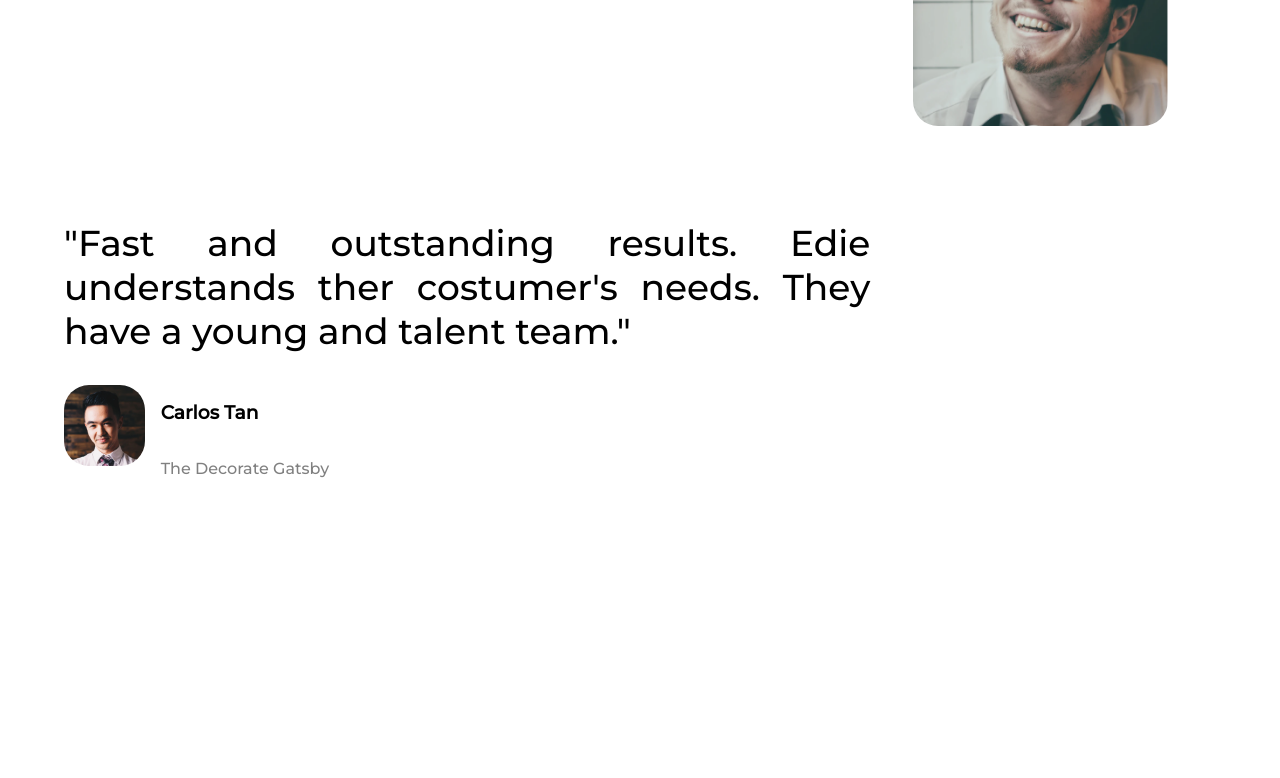
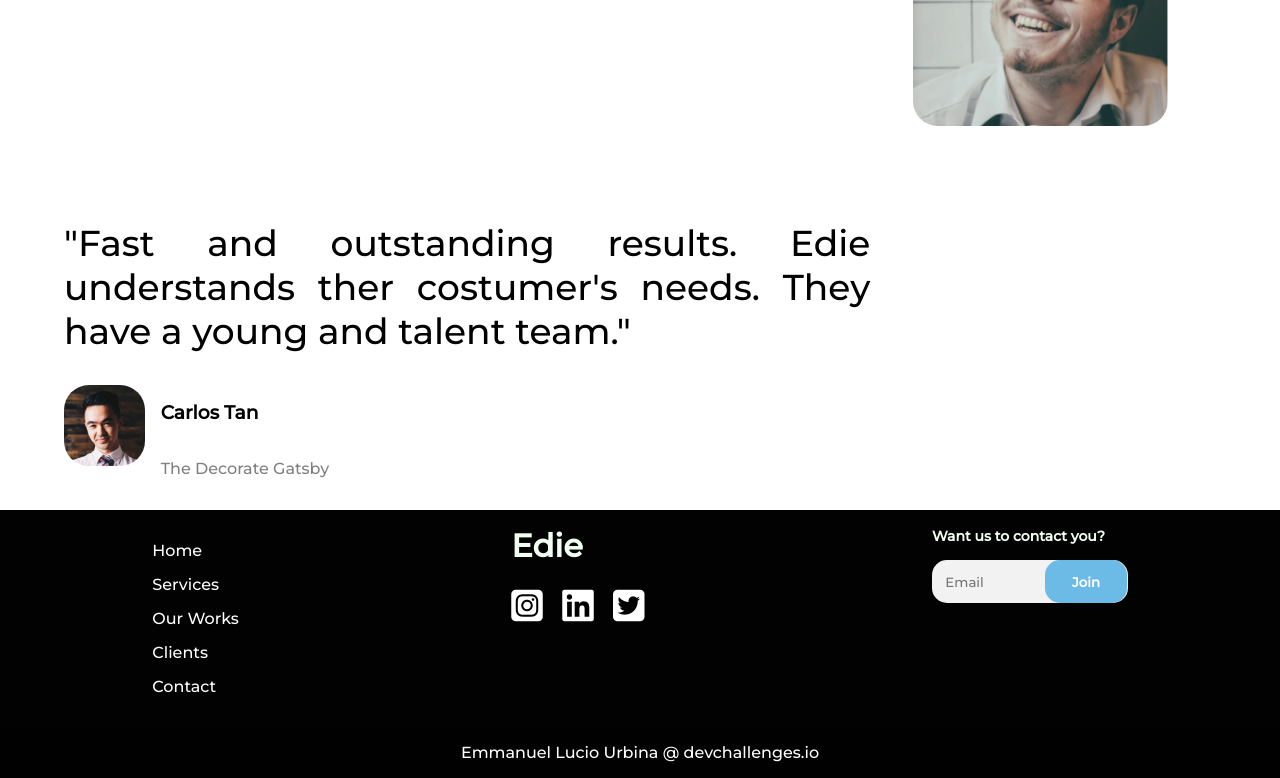
Before and after one commit to emmanuelurbina/eddie-homepage, a plain HTML site: page index.html in a window 1280 px wide. Shown: the part 3766-4544 px from the top of the page. Before the commit the page ends 4276 px from the top, so only its background shows below. Drawn offline with Linux system fonts and the light colour scheme.

Commit message:
+ footer - contact

```diff
--- a/index.html
+++ b/index.html
@@ -3,12 +3,16 @@
 
 <head>
     <meta charset="UTF-8">
+    <meta name="description" content="Responsive Template">
+    <meta name="keywords" content="HTML, CSS, Responsive">
+    <meta name="author" content="Emmanuel Lucio Urbina">
     <meta name="viewport" content="width=device-width, initial-scale=1.0">
     <title>Edie Home</title>
     <!-- Montserrato A. font -->
     <link href="https://fonts.googleapis.com/css2?family=Montserrat:wght@500&display=swap" rel="stylesheet">
     <!-- icons -->
     <link href="https://fonts.googleapis.com/icon?family=Material+Icons" rel="stylesheet">
+    <script src="https://kit.fontawesome.com/d448299394.js" crossorigin="anonymous"></script>
     <!-- styles-->
     <link rel="stylesheet" href="./public/css/main.css">
 </head>
@@ -39,7 +43,7 @@
                     <a href="#clients" onclick="responsive()">Clients</a>
                 </li>
                 <li class="item">
-                    <a href="#" onclick="responsive()">Contact</a>
+                    <a href="#contact" onclick="responsive()">Contact</a>
                 </li>
             </div>
 
@@ -228,18 +232,59 @@
             </article>
         </section>
     </main>
+    <footer class="footer" id="contact">
+        <div class="contact-menu-footer">
+            <ul class="footer-nav">
+                <li class="item-f">
+                    <a href="#" onclick="responsive()">Home</a>
+                </li>
+                <li class="item-f">
+                    <a href="#services" onclick="responsive()">Services</a>
+                </li>
+                <li class="item-f">
+                    <a href="#works" onclick="responsive()">Our Works</a>
+                </li>
+                <li class="item-f">
+                    <a href="#clients" onclick="responsive()">Clients</a>
+                </li>
+                <li class="item-f">
+                    <a href="#contact" onclick="responsive()">Contact</a>
+                </li>
+            </ul>
+        </div>
+        <div class="social-network">
+            <h1>Edie</h1>
+            <br>
+            <ul class="social-items">
+                <li class="social-item">
+                    <a href="#"><i class="fab fa-instagram-square"></i></a>
 
-    <script>
-        function responsive() {
+                </li>
+                <li class="social-item">
+                    <a href="#"><i class="fab fa-linkedin"></i></a>
 
-            var menu = document.getElementById("menu")
-            if (menu.className == 'menu') {
-                menu.className += " responsive"
-            } else {
-                menu.className = "menu"
-            }
-        }
-    </script>
+                </li>
+                <li class="social-item">
+                    <a href="#"><i class="fab fa-twitter-square"></i></a>
+                </li>
+            </ul>
+        </div>
+        <div class="form-contact">
+            <form action="#" class="frm-contact">
+                <strong><label>Want us to contact you?</label></strong>
+                <div class="frm-group">
+                    <input class="control" type="email" placeholder="Email">
+                    <button type="button" class="btn primary">Join</button>
+                </div>
+            </form>
+        </div>
+    </footer>
+    <section class="footer-author">
+        <p class="author">
+            Emmanuel Lucio Urbina <a href="https://devchallenges.io">@ devchallenges.io</a>
+        </p>
+    </section>
+    <script src="./public/js/main.js"></script>
 </body>
 
 </html>
--- a/public/css/main.css
+++ b/public/css/main.css
@@ -285,6 +285,68 @@
 .muted-p {
     color: gray;
 }
+
+/*footer*/
+.footer {
+    display: grid;
+    grid-template-columns: repeat(3, auto);
+    padding: 1em;
+    color: honeydew;
+    justify-content: space-around;
+    background-color: #020202;
+}
+.footer-nav {
+    list-style: none;
+    padding: 0;
+}
+.item-f {
+    margin: 15px 0;
+}
+.item-f a, .social-item a {
+    text-decoration: none;
+    color: #fff;
+}
+.item-f a::hover, .social-item a {
+    color: lightgray;
+}
+.social-items {
+    display: block;
+}
+.social-item  {
+    display: inline-block;
+    margin-right: 15px;
+}
+.social-item a {
+    font-size: 36px;
+}
+.frm-contact {
+    width: 100%;
+}
+.frm-group .control{
+
+    border: none;
+    outline: none;
+    width: 100%;
+    padding: 1em;
+    border-radius: 15px;
+    background-color: #f2f2f2;
+}
+.frm-group {
+    position: relative;
+    padding: 15px 0;
+}
+.frm-contact label {
+    font-size: 14px;
+}
+.frm-group button {
+    position: absolute;
+}
+/*Change curos when focus a and buttons*/
+.a, button {
+    outline: none;
+    cursor: pointer;
+}
+
 /*responsive*/
 @media screen and (max-width: 600px)  {
     .work-detail .work-card .see-more {
@@ -341,6 +403,20 @@
         padding-top: .1em;
 
     }
+    .footer {
+        padding: 1em 2em;
+        grid-template-columns: auto;
+        justify-content: unset;
+    }
+    .social-network {
+        margin: 2em 0;
+    }
+    .frm-contact label{
+        font-size: 12px;
+    }
+    .footer-author p{
+        font-size: 12px;
+    }
 }
 
 @media screen and (max-width: 600px)  {
@@ -354,3 +430,21 @@
         margin-top: 1em;
     }
 }
+
+
+.footer-author {
+    background-color: #010101;
+    color: white;
+    text-align: center;
+
+}
+.footer-author p{
+    padding: 1em 2em;
+}
+.footer-author p a{
+    text-decoration: none;
+    color: white;
+}
+.footer-author p a:hover{
+    color: #f2f2f2;
+}
--- /dev/null
+++ b/public/js/main.js
@@ -0,0 +1,8 @@
+function responsive() {
+    var menu = document.getElementById("menu")
+    if (menu.className == 'menu') {
+        menu.className += " responsive"
+    } else {
+        menu.className = "menu"
+    }
+}
```
